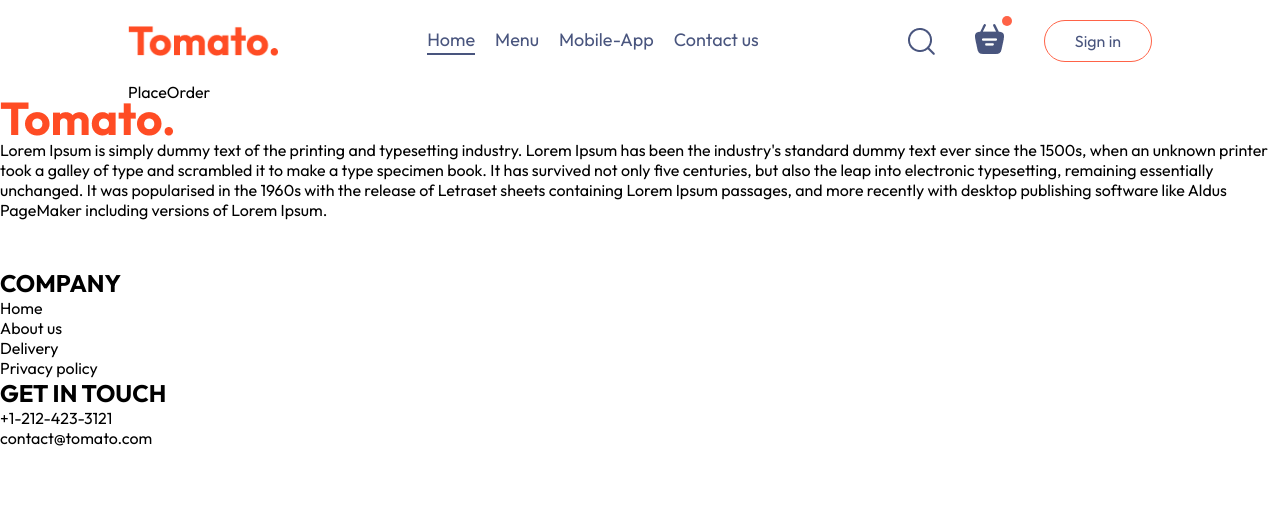
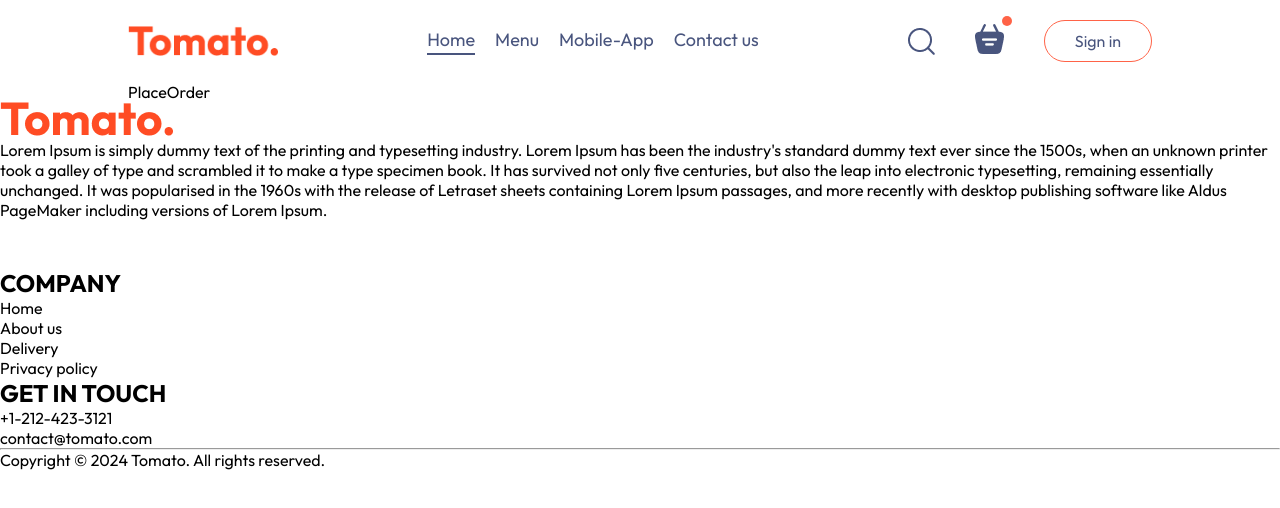
Before and after one commit to suisashehi/food-delivery, a React (Vite) app: page /order in a window 1280 px wide. Shown: the top 508 px of the page. Built offline with nearby package versions, Linux system fonts and the light colour scheme.

Commit message:
Add HR and copyright paragraph at the bottom of the footer

```diff
--- a/src/components/Footer/Footer.jsx
+++ b/src/components/Footer/Footer.jsx
@@ -42,6 +42,10 @@ const Footer = () => {
             </ul>
         </div>
       </div>
+      <hr />
+      <p className="footer-copyright">
+        Copyright © 2024 Tomato. All rights reserved.
+      </p>
     </div>
   );
 };
```
